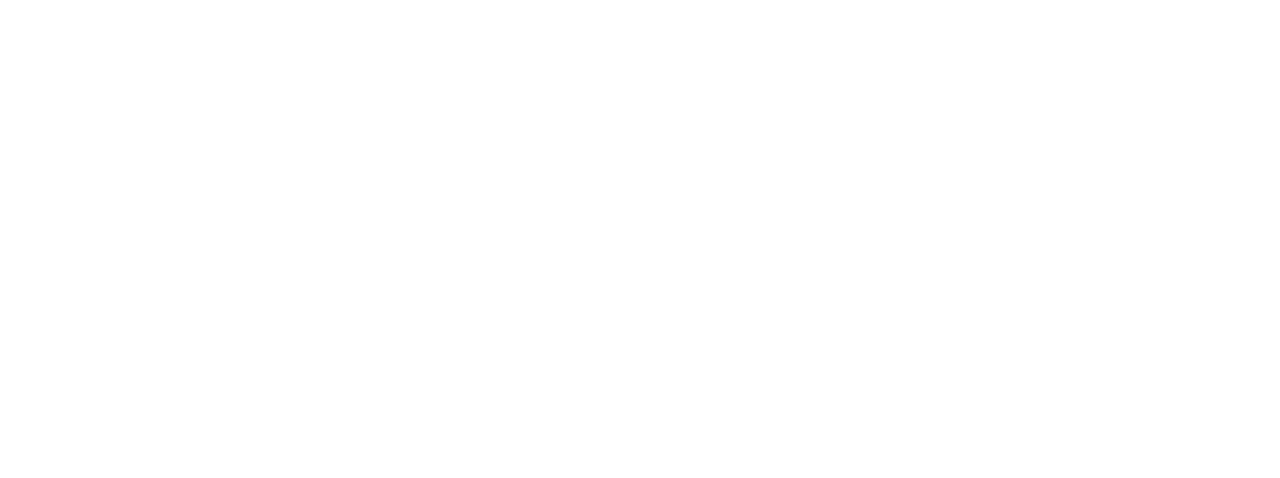
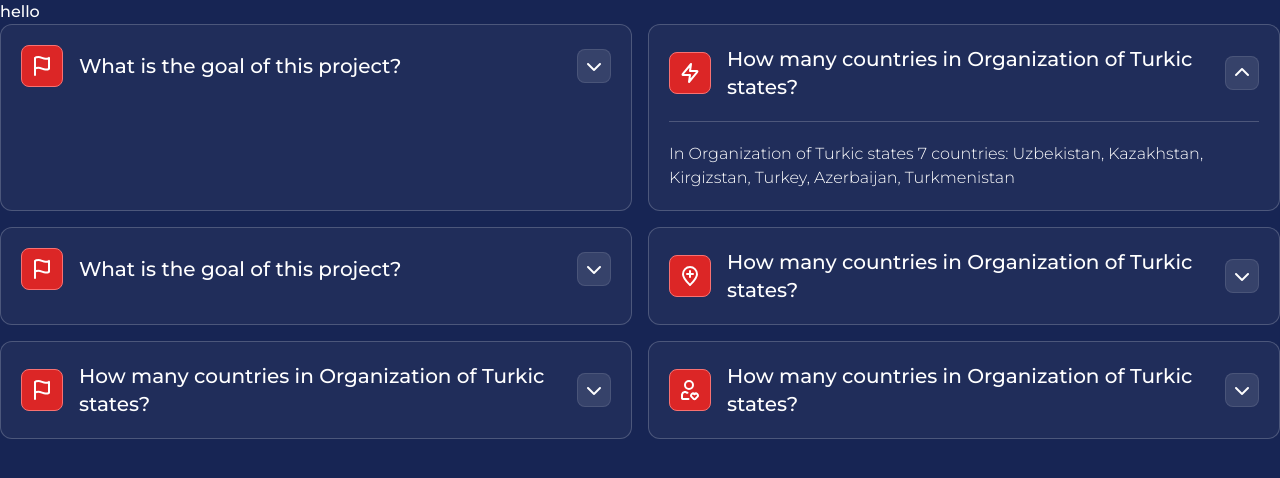
Before and after one commit to dilmurod1212/tabarruk-ziyorat-vue, a Vue app: page /l in a window 1280 px wide. Before the commit this address had no page. Shown: the top 478 px of the page. Built offline with nearby package versions, Linux system fonts and the light colour scheme; what vue3-marquee would draw is missing.

Commit message:
accordion fix

```diff
--- a/src/components/CAccordion.vue
+++ b/src/components/CAccordion.vue
@@ -1,6 +1,6 @@
 <template>
   <div
-    class="p-5 rounded-xl border border-white/20 bg-white/[0.04] cursor-pointer"
+    class="p-5 rounded-xl border border-white/20 bg-white/[0.04] text-white"
     v-for="(el, idx) in accordions"
     :key="idx"
   >
@@ -11,7 +11,7 @@
       </div>
       <div
         @click="() => showAccordion(el.id)"
-        class="rounded-lg bg-white/10 border border-white/10"
+        class="rounded-lg bg-white/10 border border-white/10 cursor-pointer"
       >
         <i
           class="fas fa-chevron-down transition-all p-2"
@@ -29,8 +29,9 @@
 </template>
 
 <script setup lang="ts">
-import { ref } from 'vue'
+import { ref, onMounted } from 'vue'
 const state = ref(true)
+
 const showAccordion = (id) => {
   props.accordions?.forEach((item) => {
     if (item.id == id) {
--- a/src/router/index.ts
+++ b/src/router/index.ts
@@ -5,7 +5,7 @@
   history: createWebHistory(import.meta.env.BASE_URL),
   routes: [
     {
-      path: '/a',
+      path: '/',
       name: 'Home',
       component: () => import('@/views/HomeView.vue')
     },
@@ -15,7 +15,7 @@
       component: () => import('../views/AboutView.vue')
     },
     {
-      path: '/',
+      path: '/l',
       name: 'About',
       component: () => import('../views/AboutView.vue')
     }
--- a/src/views/AboutView.vue
+++ b/src/views/AboutView.vue
@@ -1,7 +1,7 @@
 <template>
   <div class="bg-blue-950 min-h-screen text-white">
     <h1>hello</h1>
-    <div class="grid grid-cols-2 gap-4">
+    <div class="grid grid-cols-2 max-md:grid-cols-1 gap-4">
       <CAccordion :accordions="accordions" />
     </div>
   </div>
--- a/src/views/HomeView.vue
+++ b/src/views/HomeView.vue
@@ -32,6 +32,9 @@
   <CCountries />
   <CReligions />
   <CNews :news="news" />
+  <div class="grid grid-cols-2 max-md:grid-cols-1 gap-4 mt-4 py-8">
+    <CAccordion :accordions="accordions" />
+  </div>
 </template>
 <script setup lang="ts">
 import { ref, reactive, onMounted } from 'vue'
@@ -42,7 +45,10 @@
 import CCountryInfo from '@/components/CardInfo/CCountryInfo.vue'
 import CReligions from '@/components/Religions/CReligions.vue'
 import CNews from '@/components/News/CNews.vue'
+import CAccordion from '@/components/CAccordion.vue'
+
 import news from '@/data/newsCard.js'
+import { Accordion } from '@/data/accordion.js'
 
 const input = ref('')
 
@@ -52,5 +58,54 @@
   { img: '/images/mosque/Mask group (1).svg', info: 'Countries', count: 7 },
   { img: '/images/mosque/Mask group (2).svg', info: 'Religions', count: 3 }
 ])
-
+const accordions = reactive([
+  {
+    id: 1,
+    show: false,
+    icon: '/images/accordion-icon/flag.svg',
+    title: 'What is the goal of this project? ',
+    descr:
+      'In Organization of Turkic states 7 countries: Uzbekistan, Kazakhstan, Kirgizstan, Turkey, Azerbaijan, Turkmenistan'
+  },
+  {
+    id: 2,
+    show: true,
+    icon: '/images/accordion-icon/bolt.svg',
+    title: 'How many countries in Organization of Turkic states?',
+    descr:
+      'In Organization of Turkic states 7 countries: Uzbekistan, Kazakhstan, Kirgizstan, Turkey, Azerbaijan, Turkmenistan'
+  },
+  {
+    id: 3,
+    show: false,
+    icon: '/images/accordion-icon/flag.svg',
+    title: 'What is the goal of this project? ',
+    descr:
+      'In Organization of Turkic states 7 countries: Uzbekistan, Kazakhstan, Kirgizstan, Turkey, Azerbaijan, Turkmenistan'
+  },
+  {
+    id: 4,
+    show: false,
+    icon: '/images/accordion-icon/location-plus.svg',
+    title: 'How many countries in Organization of Turkic states?',
+    descr:
+      'In Organization of Turkic states 7 countries: Uzbekistan, Kazakhstan, Kirgizstan, Turkey, Azerbaijan, Turkmenistan'
+  },
+  {
+    id: 5,
+    show: false,
+    icon: '/images/accordion-icon/flag.svg',
+    title: 'How many countries in Organization of Turkic states?',
+    descr:
+      'In Organization of Turkic states 7 countries: Uzbekistan, Kazakhstan, Kirgizstan, Turkey, Azerbaijan, Turkmenistan'
+  },
+  {
+    id: 6,
+    show: false,
+    icon: '/images/accordion-icon/user-heart-alt.svg',
+    title: 'How many countries in Organization of Turkic states?',
+    descr:
+      'In Organization of Turkic states 7 countries: Uzbekistan, Kazakhstan, Kirgizstan, Turkey, Azerbaijan, Turkmenistan'
+  }
+])
 </script>
```
